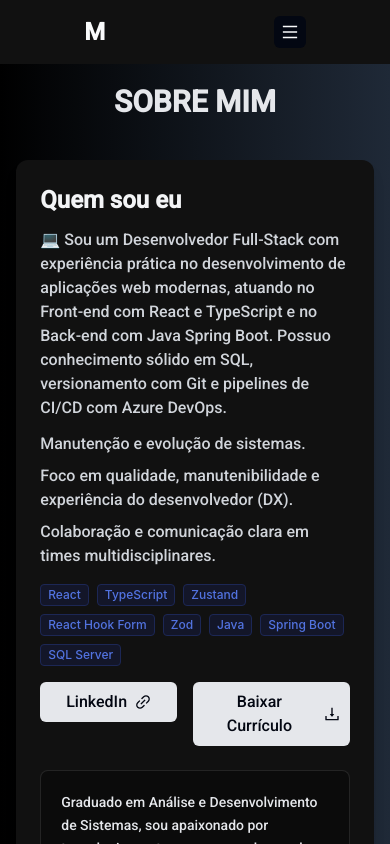
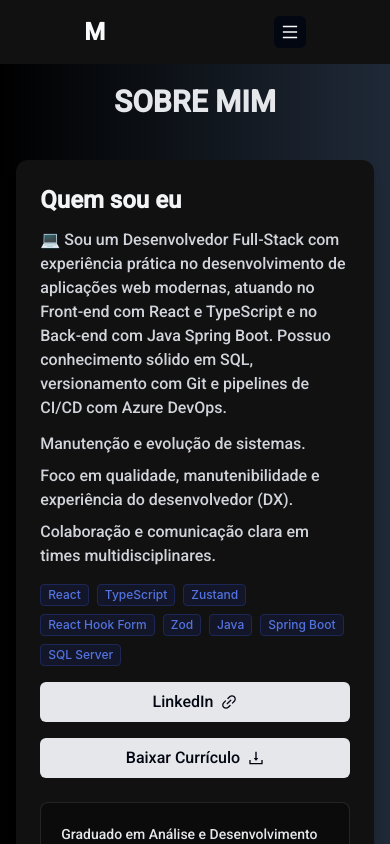
Before and after one commit to Gadarkeres/Portfolio-V2, a Next.js app: page /sobre in a window 390 px wide. Shown: the top 844 px of the page. Built offline with nearby package versions, Linux system fonts and the light colour scheme.

Commit message:
Make contact buttons responsive

```diff
--- a/src/components/about/about.tsx
+++ b/src/components/about/about.tsx
@@ -83,7 +83,7 @@ const About = () => {
                   ),
                 )}
               </div>
-              <div className="flex gap-4 mt-4">
+              <div className="flex flex-col gap-4 mt-4 sm:flex-row">
                 <Link
                   className="flex-1"
                   href="https://www.linkedin.com/in/matheus-rafael-b0aa18259/details/projects/"
```
